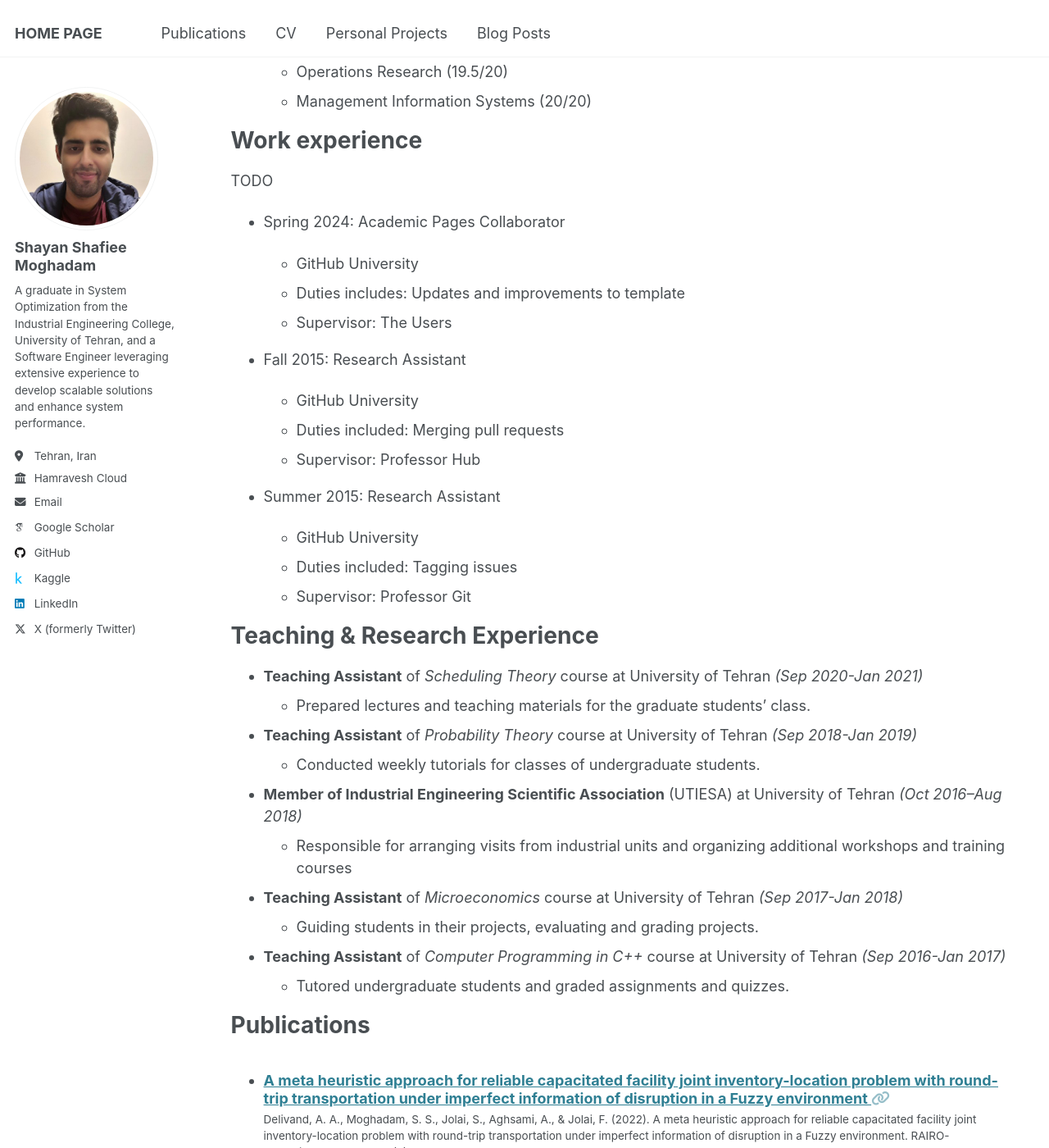
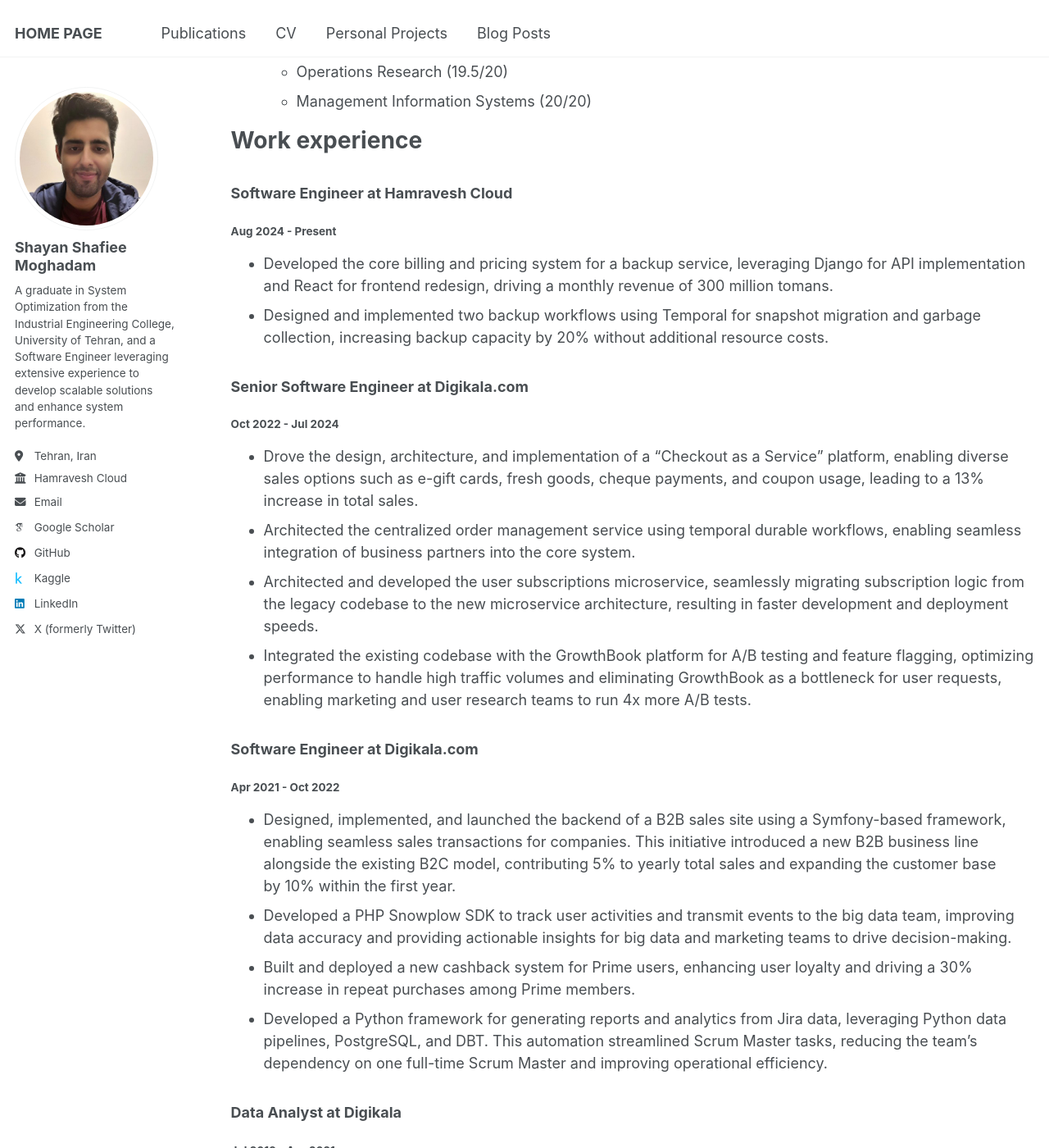
Before and after one commit to shayansm2/academic-portfolio, a Jekyll site: the page built from _pages/cv.md, in a window 1280 px wide and 1400 px high, scrolled down 808 px. Shown: the whole window at 82% size. Built offline with Jekyll 4.4.1, drawn with Linux system fonts in a browser that asks for light colours; some web fonts are replaced; some of the changed text lies outside the part shown.

Commit message:
add my work experiences

```diff
--- a/_pages/cv.md
+++ b/_pages/cv.md
@@ -35,24 +35,45 @@ redirect_from:
 
 # Work experience
 
-TODO
+### Software Engineer at Hamravesh Cloud
 
-- Spring 2024: Academic Pages Collaborator
+##### Aug 2024 - Present
 
-  - GitHub University
-  - Duties includes: Updates and improvements to template
-  - Supervisor: The Users
+- Developed the core billing and pricing system for a backup service, leveraging Django for API implementation and React for frontend redesign, driving a monthly revenue of 300 million tomans.
+- Designed and implemented two backup workflows using Temporal for snapshot migration and garbage collection, increasing backup capacity by 20% without additional resource costs.
 
-- Fall 2015: Research Assistant
+### Senior Software Engineer at Digikala.com
 
-  - GitHub University
-  - Duties included: Merging pull requests
-  - Supervisor: Professor Hub
+##### Oct 2022 - Jul 2024
 
-- Summer 2015: Research Assistant
-  - GitHub University
-  - Duties included: Tagging issues
-  - Supervisor: Professor Git
+- Drove the design, architecture, and implementation of a "Checkout as a Service" platform, enabling diverse sales options such as e-gift cards, fresh goods, cheque payments, and coupon usage, leading to a 13% increase in total sales.
+- Architected the centralized order management service using temporal durable workflows, enabling seamless integration of business partners into the core system.
+- Architected and developed the user subscriptions microservice, seamlessly migrating subscription logic from the legacy codebase to the new microservice architecture, resulting in faster development and deployment speeds.
+- Integrated the existing codebase with the GrowthBook platform for A/B testing and feature flagging, optimizing performance to handle high traffic volumes and eliminating GrowthBook as a bottleneck for user requests, enabling marketing and user research teams to run 4x more A/B tests.
+
+### Software Engineer at Digikala.com
+
+##### Apr 2021 - Oct 2022
+
+- Designed, implemented, and launched the backend of a B2B sales site using a Symfony-based framework, enabling seamless sales transactions for companies. This initiative introduced a new B2B business line alongside the existing B2C model, contributing 5% to yearly total sales and expanding the customer base by 10% within the first year.
+- Developed a PHP Snowplow SDK to track user activities and transmit events to the big data team, improving data accuracy and providing actionable insights for big data and marketing teams to drive decision-making.
+- Built and deployed a new cashback system for Prime users, enhancing user loyalty and driving a 30% increase in repeat purchases among Prime members.
+- Developed a Python framework for generating reports and analytics from Jira data, leveraging Python data pipelines, PostgreSQL, and DBT. This automation streamlined Scrum Master tasks, reducing the team’s dependency on one full-time Scrum Master and improving operational efficiency.
+
+### Data Analyst at Digikala
+
+##### Jul 2019 - Apr 2021
+
+- Proposed a Profit Contribution (PC2) calculation model aimed at providing insights for optimizing operational costs and boosting revenue.
+- Developed a discount optimization model and its accompanying data pipeline utilizing Python, PowerBI, and SQL Server, resulting in providing enhanced recommendations to the business for setting optimal discounts, thereby increasing revenue.
+
+### Business Intelligence Analyst at BlueBitSoft
+
+##### Jun 2020 - Sep 2020
+
+###### Part-time, Remote
+
+- Developed and enhanced visualization dashboards in PowerBI to deliver actionable managerial insights.
 
 # Teaching & Research Experience
 
```
